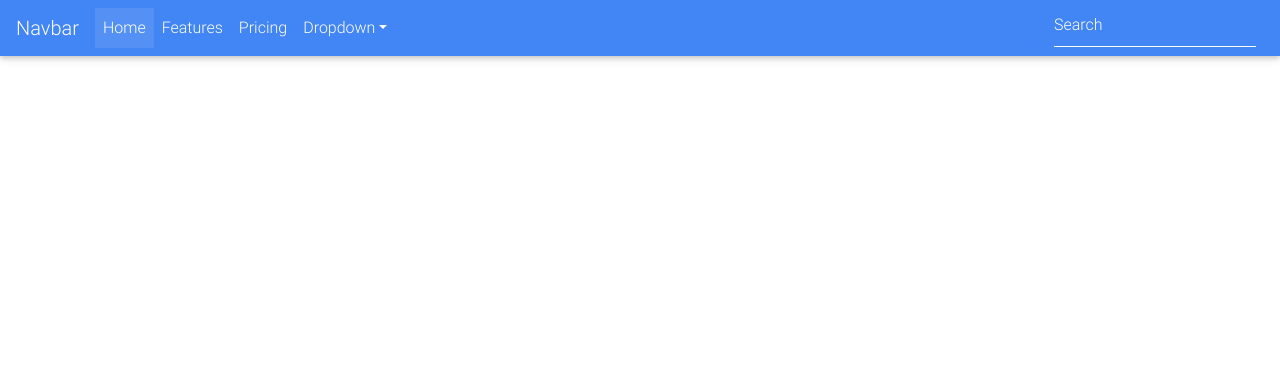
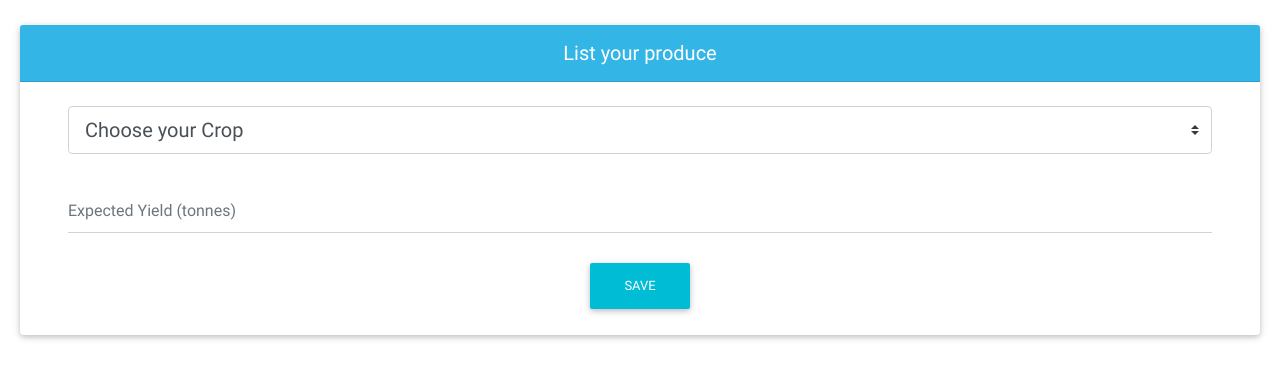
Before and after one commit to smart-india-hackathon19/agriconnect, a Django app: page /produce_add_form/ in a window 1280 px wide. Shown: the top 379 px of the page. Run offline with Django 3.2, Linux system fonts and the light colour scheme; data that the repository does not hold is empty; some libraries are stand-ins or nearby versions.

Commit message:
produce add form

```diff
--- a/agriconnect/urls.py
+++ b/agriconnect/urls.py
@@ -19,6 +19,6 @@ from django.conf.urls.static import static
 from django.contrib import admin
 
 urlpatterns = [
+    url(r'^admin/', admin.site.urls),
 	url(r'', include('farmer.urls' , namespace="farmer")),
-    url(r'^admin/', admin.site.urls),
 ]+ static(settings.MEDIA_URL, document_root=settings.MEDIA_ROOT)
--- a/farmer/models.py
+++ b/farmer/models.py
@@ -4,6 +4,9 @@ from django.db import models
 
 class Crop(models.Model):
 	name = models.CharField(max_length=20)
+
+	def __str__(self):
+		return self.name
 
 
 class Produce(models.Model):
--- /dev/null
+++ b/farmer/static/farmer/css/produce_form.css
@@ -0,0 +1,3 @@
+#produce-form {
+	margin: 25px 20px 0px 20px;
+}
--- a/farmer/templates/base/base.html
+++ b/farmer/templates/base/base.html
@@ -14,59 +14,6 @@
 	{% endblock %}
 </head>
 <body>
-	<!--Navbar-->
-<nav class="navbar navbar-expand-lg navbar-dark primary-color">
-
-  <!-- Navbar brand -->
-  <a class="navbar-brand" href="#">Navbar</a>
-
-  <!-- Collapse button -->
-  <button class="navbar-toggler" type="button" data-toggle="collapse" data-target="#basicExampleNav"
-    aria-controls="basicExampleNav" aria-expanded="false" aria-label="Toggle navigation">
-    <span class="navbar-toggler-icon"></span>
-  </button>
-
-  <!-- Collapsible content -->
-  <div class="collapse navbar-collapse" id="basicExampleNav">
-
-    <!-- Links -->
-    <ul class="navbar-nav mr-auto">
-      <li class="nav-item active">
-        <a class="nav-link" href="#">Home
-          <span class="sr-only">(current)</span>
-        </a>
-      </li>
-      <li class="nav-item">
-        <a class="nav-link" href="#">Features</a>
-      </li>
-      <li class="nav-item">
-        <a class="nav-link" href="#">Pricing</a>
-      </li>
-
-      <!-- Dropdown -->
-      <li class="nav-item dropdown">
-        <a class="nav-link dropdown-toggle" id="navbarDropdownMenuLink" data-toggle="dropdown" aria-haspopup="true"
-          aria-expanded="false">Dropdown</a>
-        <div class="dropdown-menu dropdown-primary" aria-labelledby="navbarDropdownMenuLink">
-          <a class="dropdown-item" href="#">Action</a>
-          <a class="dropdown-item" href="#">Another action</a>
-          <a class="dropdown-item" href="#">Something else here</a>
-        </div>
-      </li>
-
-    </ul>
-    <!-- Links -->
-
-    <form class="form-inline">
-      <div class="md-form my-0">
-        <input class="form-control mr-sm-2" type="text" placeholder="Search" aria-label="Search">
-      </div>
-    </form>
-  </div>
-  <!-- Collapsible content -->
-
-</nav>
-<!--/.Navbar-->
 	{% block content %}
 	{% endblock %}
 </body>
--- /dev/null
+++ b/farmer/templates/farmer/produce_form.html
@@ -0,0 +1,29 @@
+{% extends 'base/base.html' %}
+{% load static %}
+
+{% block head %}
+	<link rel="stylesheet" href="{% static "farmer/css/produce_form.css" %}">
+{% endblock head %}
+
+{% block content %}
+<div id="produce-form" class="card">
+	<h5 class="card-header info-color white-text text-center py-3">
+	    <strong>List your produce</strong>
+	 </h5>
+	 <div class="card-body px-lg-5 pt-0">
+	 	<form class="text-center" style="color: #757575;">
+	 		<select class="custom-select mdb-select md-form custom-select-lg mb-3">
+
+			  <option value="" disabled selected>Choose your Crop</option>
+			  {% for crop in crops %}
+			 	 <option value="{{crop.id}}">{{crop.name}}</option>
+			  {% endfor %}
+			</select>
+	 		<div class="md-form">
+		        <input type="text" placeholder="Expected Yield (tonnes)" class="form-control">
+		    </div>
+		    <button type="button" class="btn btn-cyan">Save</button>
+	 	</form>
+	 </div>
+</div>
+{% endblock content %}
--- a/farmer/templates/homepage/home.html
+++ b/farmer/templates/homepage/home.html
@@ -1,5 +1,4 @@
 {% extends 'base/base.html' %}
 
 {% block content %}
-
 {% endblock content %}
--- a/farmer/urls.py
+++ b/farmer/urls.py
@@ -1,9 +1,11 @@
 from django.conf.urls import url
+from django.views.generic import TemplateView
 from . import views
 
 app_name = 'farmer'
 
 
 urlpatterns = [
-    url(r'',views.homepage,name="homepage"),
+    url(r'^produce_add_form/',views.produce_add_form,name="produce_add_form"),
+    url(r'^',views.homepage,name="homepage"),
 ]
--- a/farmer/views.py
+++ b/farmer/views.py
@@ -1,7 +1,16 @@
 from django.shortcuts import render
 from django.http import HttpResponse
+from .models import *
 # Create your views here.
 
 
 def homepage(request):
 	return render(request,'homepage/home.html')
+
+def produce_add_form(request):
+	crops = Crop.objects.all()
+	print (crops)
+	context = {
+	"crops" : crops
+	}
+	return render(request,'farmer/produce_form.html',context)
```
